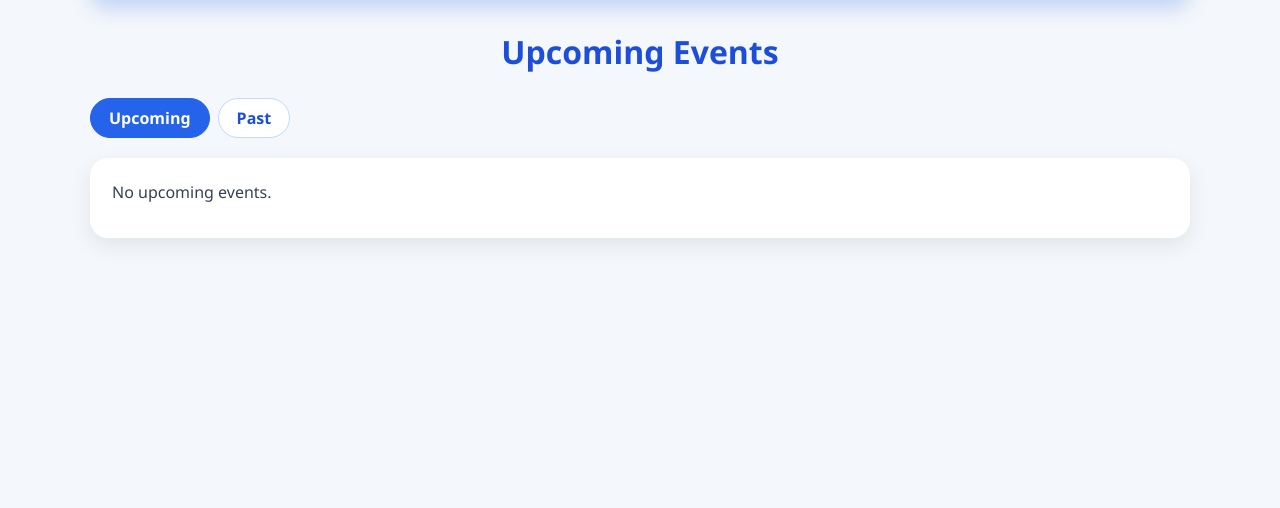
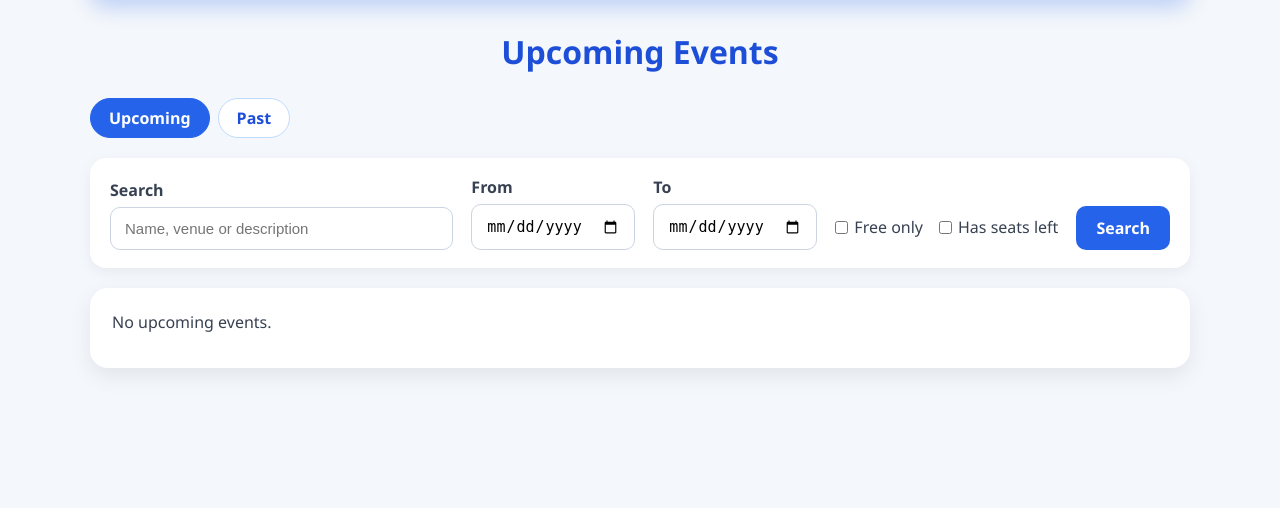
Before and after one commit to nikhilpoojary05/Event-Management-System, a Django app: page /events/ in a window 1280 px wide. Shown: the part 104-612 px from the top of the page. Run offline with Django 5.2, Linux system fonts and the light colour scheme; data that the repository does not hold is empty.

Commit message:
Add search and filters to the event list
Search by name, venue or description (every word must match), filter
by date range, free events only, and events with seats left. Filters
are validated by EventFilterForm (bad or reversed dates show an error
and are ignored), work on both the Upcoming and Past tabs, and are kept
by the tab and pagination links via {% querystring %}. Shows a result
count, a Clear filters link and a no-matches message; the page still
runs a fixed 2 queries.

Also make .btn inherit the page font so <button> and <a> buttons match
(buttons were rendering smaller in the browser default font).

Co-Authored-By: Claude Opus 5.5 <noreply@anthropic.com>

```diff
--- a/event_management_system/events/forms.py
+++ b/event_management_system/events/forms.py
@@ -47,3 +47,41 @@ class BookingForm(forms.ModelForm):
         if max_tickets is not None:
             # Browser hint only; Event.book() enforces capacity atomically.
             self.fields['number_of_tickets'].widget.attrs['max'] = max_tickets
+
+
+class EventFilterForm(forms.Form):
+    """Search and filter options for the event list (submitted via GET)."""
+
+    q = forms.CharField(required=False, max_length=100, label='Search',
+                        widget=forms.TextInput(attrs={'type': 'search', 'placeholder': 'Name, venue or description'}))
+    date_from = forms.DateField(required=False, label='From', widget=forms.DateInput(attrs={'type': 'date'}))
+    date_to = forms.DateField(required=False, label='To', widget=forms.DateInput(attrs={'type': 'date'}))
+    free = forms.BooleanField(required=False, label='Free only')
+    available = forms.BooleanField(required=False, label='Has seats left')
+
+    def clean(self):
+        cleaned = super().clean()
+        date_from, date_to = cleaned.get('date_from'), cleaned.get('date_to')
+        if date_from and date_to and date_from > date_to:
+            self.add_error('date_to', "'To' date must be on or after the 'From' date.")
+        return cleaned
+
+    def is_active(self):
+        return self.is_valid() and any(self.cleaned_data.values())
+
+    def apply(self, events):
+        """Filter an Event queryset (annotated with seat counts) by the valid options."""
+        if not self.is_valid():
+            return events
+        data = self.cleaned_data
+        if data['q']:
+            events = events.search(data['q'])
+        if data['date_from']:
+            events = events.filter(date__gte=data['date_from'])
+        if data['date_to']:
+            events = events.filter(date__lte=data['date_to'])
+        if data['free']:
+            events = events.filter(price=0)
+        if data['available']:
+            events = events.filter(seats_left__gt=0)
+        return events
--- a/event_management_system/events/models.py
+++ b/event_management_system/events/models.py
@@ -14,6 +14,15 @@ class EventQuerySet(models.QuerySet):
 
     def past(self):
         return self.filter(date__lt=timezone.localdate()).order_by('-date', '-time')
+
+    def search(self, text):
+        """Events whose name, venue or description contain every word of text."""
+        qs = self
+        for word in text.split():
+            qs = qs.filter(
+                Q(event_name__icontains=word) | Q(venue__icontains=word) | Q(description__icontains=word)
+            )
+        return qs
 
     def with_seat_counts(self):
         """Annotate booked_count and seats_left in the same query."""
--- a/event_management_system/events/static/events/style.css
+++ b/event_management_system/events/static/events/style.css
@@ -182,6 +182,68 @@ button:focus-visible {
     font-weight: 600;
 }
 
+.filter-bar {
+    background: white;
+    border-radius: 16px;
+    padding: 18px 20px;
+    margin-bottom: 20px;
+    display: flex;
+    flex-wrap: wrap;
+    align-items: flex-end;
+    gap: 14px 18px;
+    box-shadow: 0 4px 14px rgba(15, 23, 42, 0.06);
+}
+
+.filter-field {
+    display: flex;
+    flex-direction: column;
+    gap: 6px;
+    min-width: 150px;
+}
+
+.filter-field label {
+    margin: 0;
+}
+
+.filter-search {
+    flex: 1 1 240px;
+}
+
+.filter-checks {
+    display: flex;
+    flex-wrap: wrap;
+    gap: 6px 16px;
+    padding-bottom: 12px;
+}
+
+.filter-checks label {
+    display: flex;
+    align-items: center;
+    gap: 6px;
+    margin: 0;
+    font-weight: 500;
+}
+
+.filter-checks input {
+    width: auto;
+}
+
+.filter-actions {
+    display: flex;
+    gap: 10px;
+}
+
+.filter-errors {
+    flex-basis: 100%;
+    margin: 0;
+}
+
+.result-count {
+    margin: 0 0 14px;
+    font-weight: 600;
+    color: #374151;
+}
+
 .card {
     background: white;
     border-radius: 18px;
@@ -259,6 +321,7 @@ textarea {
 
 .btn {
     display: inline-block;
+    font: inherit;
     background: #2563eb;
     color: white;
     text-decoration: none;
--- a/event_management_system/events/templates/events/event_list.html
+++ b/event_management_system/events/templates/events/event_list.html
@@ -13,9 +13,49 @@
     {% endif %}
 
     <nav class="tabs" aria-label="Event timeframe">
-        <a href="{% url 'event_list' %}"{% if not show_past %} aria-current="page"{% endif %}>Upcoming</a>
-        <a href="{% url 'event_list' %}?when=past"{% if show_past %} aria-current="page"{% endif %}>Past</a>
+        <a href="{% querystring when=None page=None %}"{% if not show_past %} aria-current="page"{% endif %}>Upcoming</a>
+        <a href="{% querystring when='past' page=None %}"{% if show_past %} aria-current="page"{% endif %}>Past</a>
     </nav>
+
+    <form method="get" class="filter-bar" role="search" aria-label="Filter events">
+        {% if show_past %}<input type="hidden" name="when" value="past">{% endif %}
+        <div class="filter-field filter-search">
+            <label for="{{ filter_form.q.id_for_label }}">{{ filter_form.q.label }}</label>
+            {{ filter_form.q }}
+        </div>
+        <div class="filter-field">
+            <label for="{{ filter_form.date_from.id_for_label }}">{{ filter_form.date_from.label }}</label>
+            {{ filter_form.date_from }}
+        </div>
+        <div class="filter-field">
+            <label for="{{ filter_form.date_to.id_for_label }}">{{ filter_form.date_to.label }}</label>
+            {{ filter_form.date_to }}
+        </div>
+        <div class="filter-checks">
+            <label>{{ filter_form.free }} {{ filter_form.free.label }}</label>
+            {% if not show_past %}
+                <label>{{ filter_form.available }} {{ filter_form.available.label }}</label>
+            {% endif %}
+        </div>
+        <div class="filter-actions">
+            <button type="submit" class="btn">Search</button>
+            {% if filtering %}
+                <a href="{% if show_past %}?when=past{% else %}{% url 'event_list' %}{% endif %}" class="btn btn-secondary">Clear filters</a>
+            {% endif %}
+        </div>
+        {% if filter_form.errors %}
+            <div class="message-error filter-errors" role="alert">
+                {% for field in filter_form %}{% for error in field.errors %}<p>{{ field.label }}: {{ error }}</p>{% endfor %}{% endfor %}
+                {% for error in filter_form.non_field_errors %}<p>{{ error }}</p>{% endfor %}
+            </div>
+        {% endif %}
+    </form>
+
+    {% if filtering %}
+        <p class="result-count" role="status">
+            {{ page.paginator.count }} event{{ page.paginator.count|pluralize }} found
+        </p>
+    {% endif %}
 
     {% for event in events %}
         <div class="card">
@@ -42,18 +82,22 @@
         </div>
     {% empty %}
         <div class="card">
-            <p>{% if show_past %}No past events.{% else %}No upcoming events.{% endif %}</p>
+            <p>
+                {% if filtering %}No events match your filters.
+                {% elif show_past %}No past events.
+                {% else %}No upcoming events.{% endif %}
+            </p>
         </div>
     {% endfor %}
 
     {% if page.paginator.num_pages > 1 %}
         <nav class="pagination" aria-label="Pages">
             {% if page.has_previous %}
-                <a href="?{% if show_past %}when=past&amp;{% endif %}page={{ page.previous_page_number }}" class="btn btn-secondary">&larr; Previous</a>
+                <a href="{% querystring page=page.previous_page_number %}" class="btn btn-secondary">&larr; Previous</a>
             {% endif %}
             <span>Page {{ page.number }} of {{ page.paginator.num_pages }}</span>
             {% if page.has_next %}
-                <a href="?{% if show_past %}when=past&amp;{% endif %}page={{ page.next_page_number }}" class="btn btn-secondary">Next &rarr;</a>
+                <a href="{% querystring page=page.next_page_number %}" class="btn btn-secondary">Next &rarr;</a>
             {% endif %}
         </nav>
     {% endif %}
--- a/event_management_system/events/views.py
+++ b/event_management_system/events/views.py
@@ -6,7 +6,7 @@ from django.shortcuts import get_object_or_404, redirect, render
 from django.utils.http import url_has_allowed_host_and_scheme
 from django.views.decorators.http import require_POST
 
-from .forms import BookingForm, EventForm, RegisterForm
+from .forms import BookingForm, EventFilterForm, EventForm, RegisterForm
 from .models import Booking, Event, EventInPast, NotEnoughSeats
 from .templatetags.events_extras import price
 
@@ -22,11 +22,15 @@ def event_list(request):
     show_past = request.GET.get('when') == 'past'
     events = Event.objects.with_seat_counts()
     events = events.past() if show_past else events.upcoming()
+    filter_form = EventFilterForm(request.GET)
+    events = filter_form.apply(events)
     page = Paginator(events, EVENTS_PER_PAGE).get_page(request.GET.get('page'))
     return render(request, 'events/event_list.html', {
         'page': page,
         'events': page.object_list,
         'show_past': show_past,
+        'filter_form': filter_form,
+        'filtering': filter_form.is_active(),
     })
 
 
```
Also changed, not shown: event_management_system/events/tests/test_search.py (added, +135 -0 lines), README.md.
